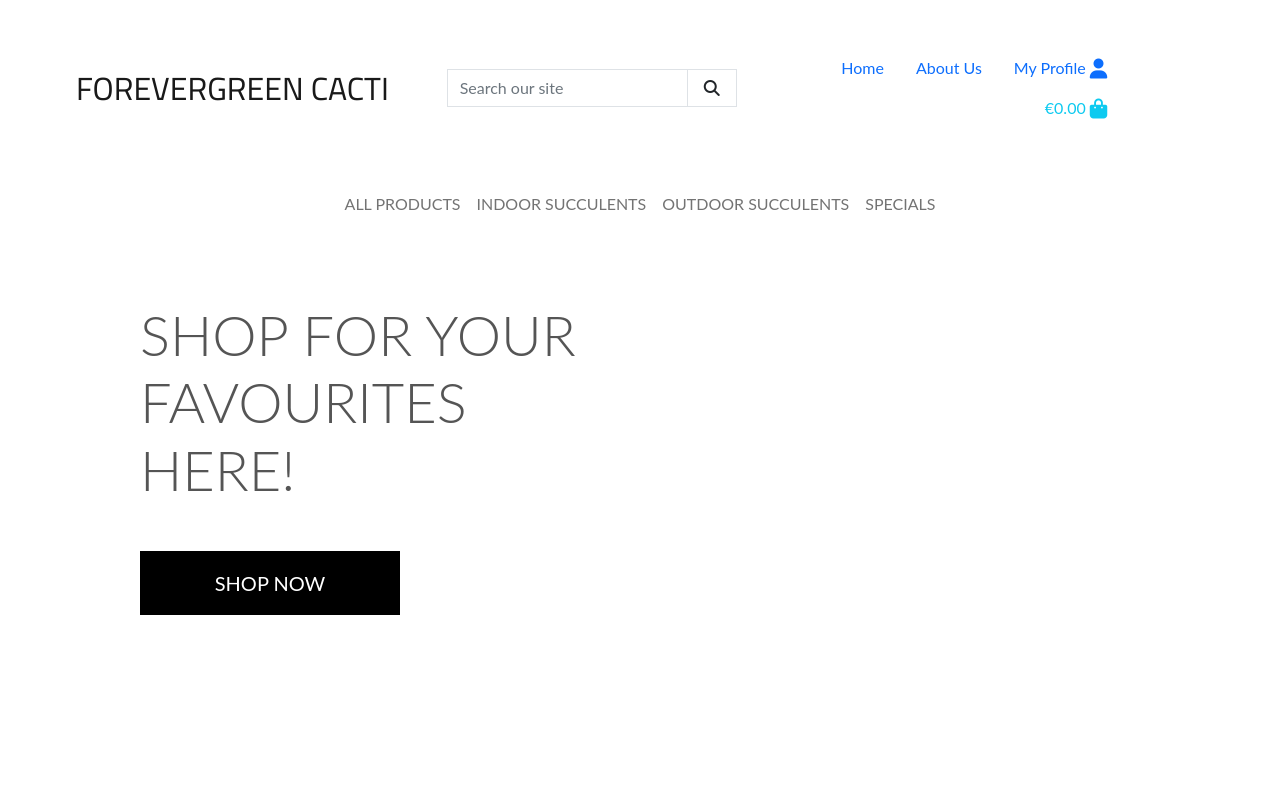
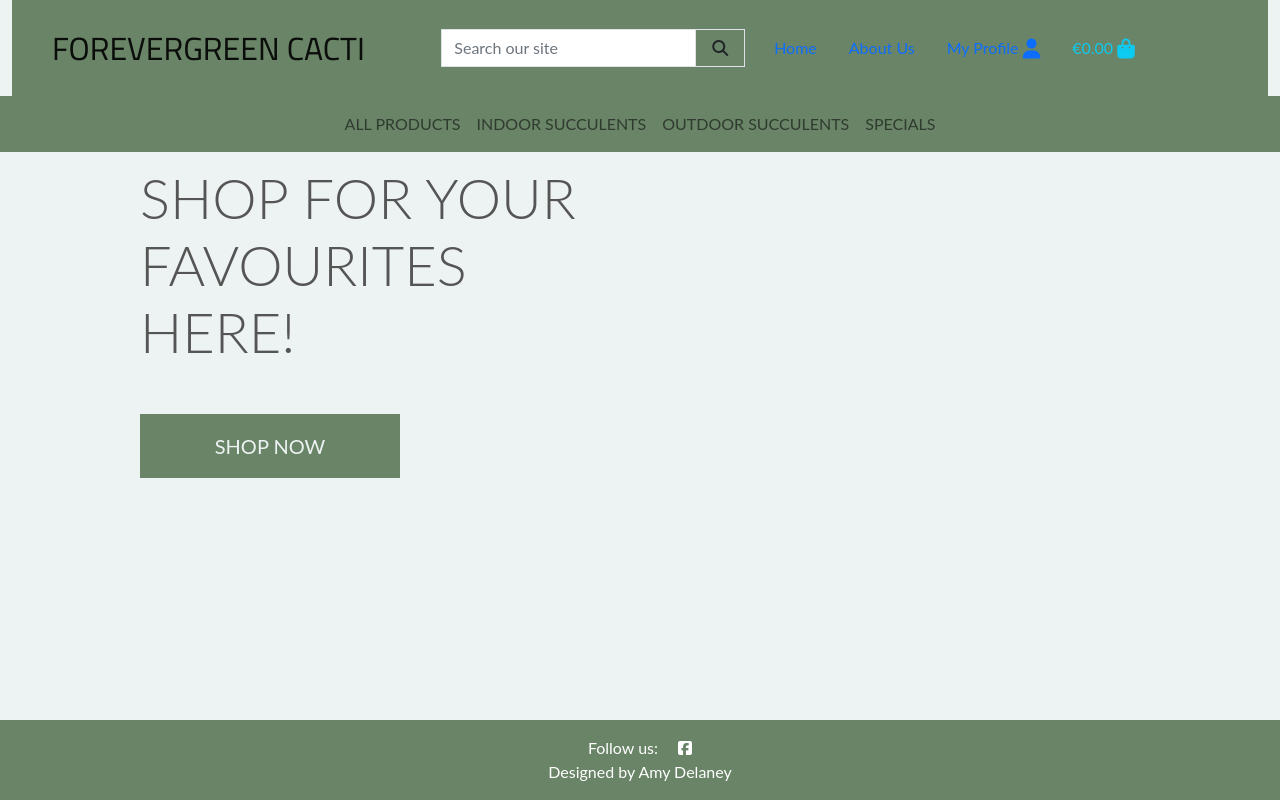
Before and after one commit to AmyDelaney94/Forevergreen_Cacti, a Django app: page / in a window 1280 px wide. Run offline with Django 4.2, Linux system fonts and the light colour scheme; some libraries are stand-ins or nearby versions.

Commit message:
Add basic footer and css

```diff
--- a/products/templates/products/products.html
+++ b/products/templates/products/products.html
@@ -10,6 +10,7 @@
 {% endblock %}
 
 {% block content %}
+    <div class="background"></div>
     <div class="container">
         <div class="row">
             <div class="col">
--- a/static/css/style.css
+++ b/static/css/style.css
@@ -1,3 +1,4 @@
+/* Base */
 html {
     height: 100%;
 }
@@ -5,6 +6,7 @@ html {
 body {
     /* background: url('/media/homepage_background_cropped.jpg') no-repeat center center fixed; */
     background-size: cover;
+    background: #edf3f2;
     height: calc(100vh - 164px);
     color: #555;
     font-family: 'Lato';
@@ -27,8 +29,8 @@ body {
 }
 
 .shop-now-button {
-    background: black;
-    color: white;
+    color: #edf3f2;
+    background: #698467;
     min-width: 260px;
 }
 
@@ -36,17 +38,21 @@ body {
 .shop-now-button:active,
 .shop-now-button:focus {
     background: #222;
-    color: white;
+    color: #edf3f2;
 }
 
 .main-logo-link {
     width: fit-content;
 }
 
-.shop-now-button {
-    background: black;
-    color: white;
-    min-width: 260px;
+/* Navbar */
+.navbar {
+    background-color: #698467;
+}
+
+.a.nav-link {
+    color: #edf3f2;
+    text-decoration: none;
 }
 
 /* from Bulma - to style fontawesome icons */
@@ -58,7 +64,23 @@ body {
     width: 1.5rem;
 }
 
-/*-- Media Queries ---*/
+/* Products Page */
+.background {
+    height: 100%;
+	width: 100%;
+	top: 0;
+	left: 0;
+	position: fixed;
+	background: #edf3f2;
+	z-index: -1;
+}
+
+/* Footer */
+.foot-bg {
+    background-color: #698467;
+}
+
+/* Media Queries */
 /* Container on xl desktop screens */
 @media (min-width: 1200px) {
     .container {
--- a/templates/base.html
+++ b/templates/base.html
@@ -51,7 +51,7 @@
     <header class="container-fluid fixed-top">
 
         <!-- Navigation Bar -->
-        <nav class="navbar navbar-expand-md navbar-light p-5 pe-5" id="topnav">
+        <nav class="navbar navbar-expand-md navbar-light p-4 pe-3" id="topnav">
 
             <!-- Small screen Navigation -->
             <!-- <button class="navbar-toggler" type="button" data-bs-toggle="collapse" data-bs-target="#main-nav"
@@ -155,13 +155,31 @@
     {% block page_header %}
     {% endblock %}
 
-    {% block content %}
-    <!-- Page content goes here -->
-    {% endblock %}
+    <main>
+        {% block content %}
+        <!-- Page content goes here -->
+        {% endblock %}
+    </main>
 
     {% block postloadjs %}
     {% endblock %}
 
+    <!-- Footer -->
+    <footer class="footer mt-auto py-3 foot-bg container-fluid fixed-bottom">
+        <p class="m-0 text-center text-white">Follow us:
+            <a href="https://www.facebook.com" target="_blank" rel="noopener"
+                aria-label="Visit our Facebook page for more"><i class="fab fa-facebook-square ms-3 text-white"></i></a>
+        </p>
+        <p class="m-0 text-center text-white">Designed by Amy Delaney</p>
+    </footer>
+
+    <script>
+        setTimeout(function () {
+            let messages = document.getElementById("msg");
+            let alert = new bootstrap.Alert(messages);
+            alert.close();
+        }, 2500);
+    </script>
 
 </body>
 
```
